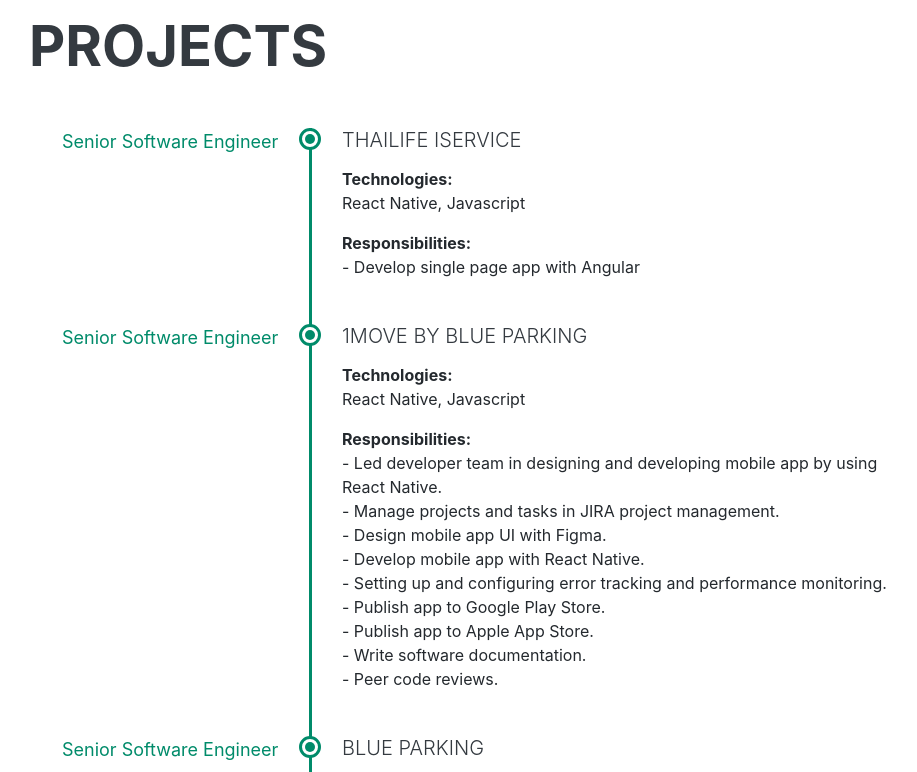
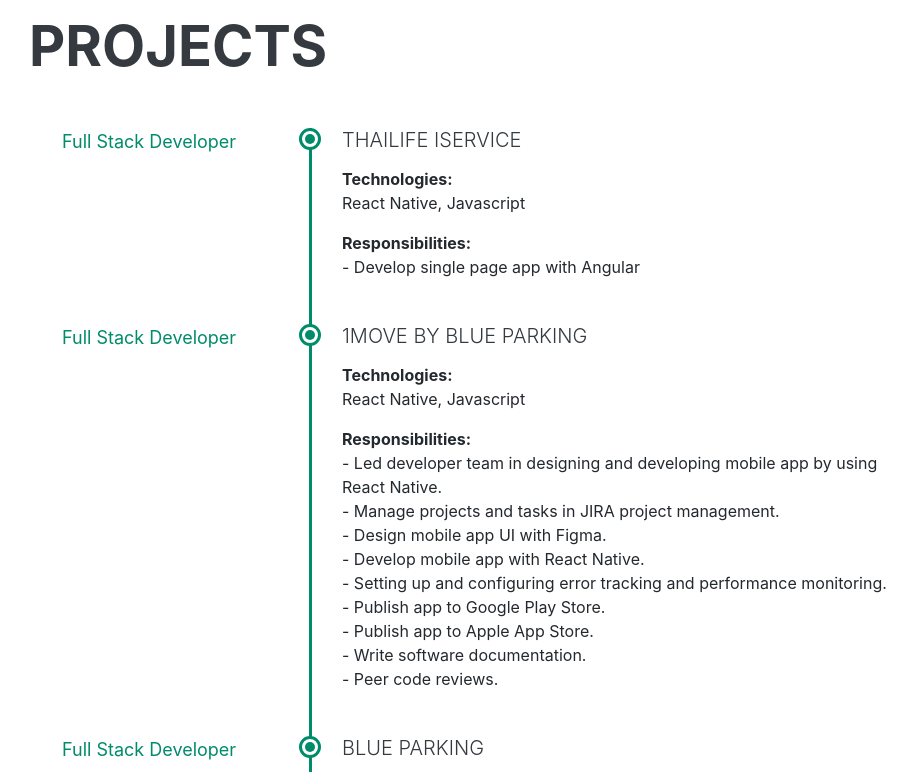
Before and after one commit to sungmen999/portfolio, a plain HTML site: page index.html in a window 1280 px wide. Shown: the part 2420-3192 px from the top of the page, without its empty margins (291-1208 px from the left). Drawn offline with nearby package versions, Linux system fonts and the light colour scheme; a web font is replaced by a local one.

Commit message:
Update index.html

```diff
--- a/index.html
+++ b/index.html
@@ -234,7 +234,7 @@
                             </div>
                             <div class="job-meta">
                                 <div class="title">
-                                    Senior Software Engineer
+                                    Full Stack Developer
                                 </div>
                             </div>
                             <!--//job-meta-->
@@ -256,7 +256,7 @@
                             </div>
                             <div class="job-meta">
                                 <div class="title">
-                                    Senior Software Engineer
+                                    Full Stack Developer
                                 </div>
                             </div>
                             <!--//job-meta-->
@@ -290,7 +290,7 @@
                             </div>
                             <div class="job-meta">
                                 <div class="title">
-                                    Senior Software Engineer
+                                    Full Stack Developer
                                 </div>
                             </div>
                             <!--//job-meta-->
@@ -363,7 +363,7 @@
                                 <h3 class="place">SME Bank</h3>
                             </div>
                             <div class="job-meta">
-                                <div class="title">Software Engineer</div>
+                                <div class="title">Full Stack Developer</div>
                             </div>
                             <!--//job-meta-->
                             <div class="job-desc">
@@ -394,7 +394,7 @@
                                 <h3 class="place">AIS My Channel</h3>
                             </div>
                             <div class="job-meta">
-                                <div class="title">Software Engineer</div>
+                                <div class="title">Full Stack Developer</div>
                             </div>
                             <!--//job-meta-->
                             <div class="job-desc">
@@ -429,7 +429,7 @@
                                 <h3 class="place">AIS Points</h3>
                             </div>
                             <div class="job-meta">
-                                <div class="title">Software Engineer</div>
+                                <div class="title">Full Stack Developer</div>
                             </div>
                             <!--//job-meta-->
                             <div class="job-desc">
@@ -459,7 +459,7 @@
                                 <h3 class="place">AIS Calling Melody</h3>
                             </div>
                             <div class="job-meta">
-                                <div class="title">Software Engineer</div>
+                                <div class="title">Font-End Stack Developer</div>
                             </div>
                             <!--//job-meta-->
                             <div class="job-desc">
@@ -485,7 +485,7 @@
                                 <h3 class="place">AIS iService</h3>
                             </div>
                             <div class="job-meta">
-                                <div class="title">Software Engineer</div>
+                                <div class="title">Font-End Stack Developer</div>
                             </div>
                             <!--//job-meta-->
                             <div class="job-desc">
@@ -511,7 +511,7 @@
                                 <h3 class="place">True Retail Shop</h3>
                             </div>
                             <div class="job-meta">
-                                <div class="title">Software Engineer</div>
+                                <div class="title">Back-End Developer</div>
                             </div>
                             <!--//job-meta-->
                             <div class="job-desc">
```
